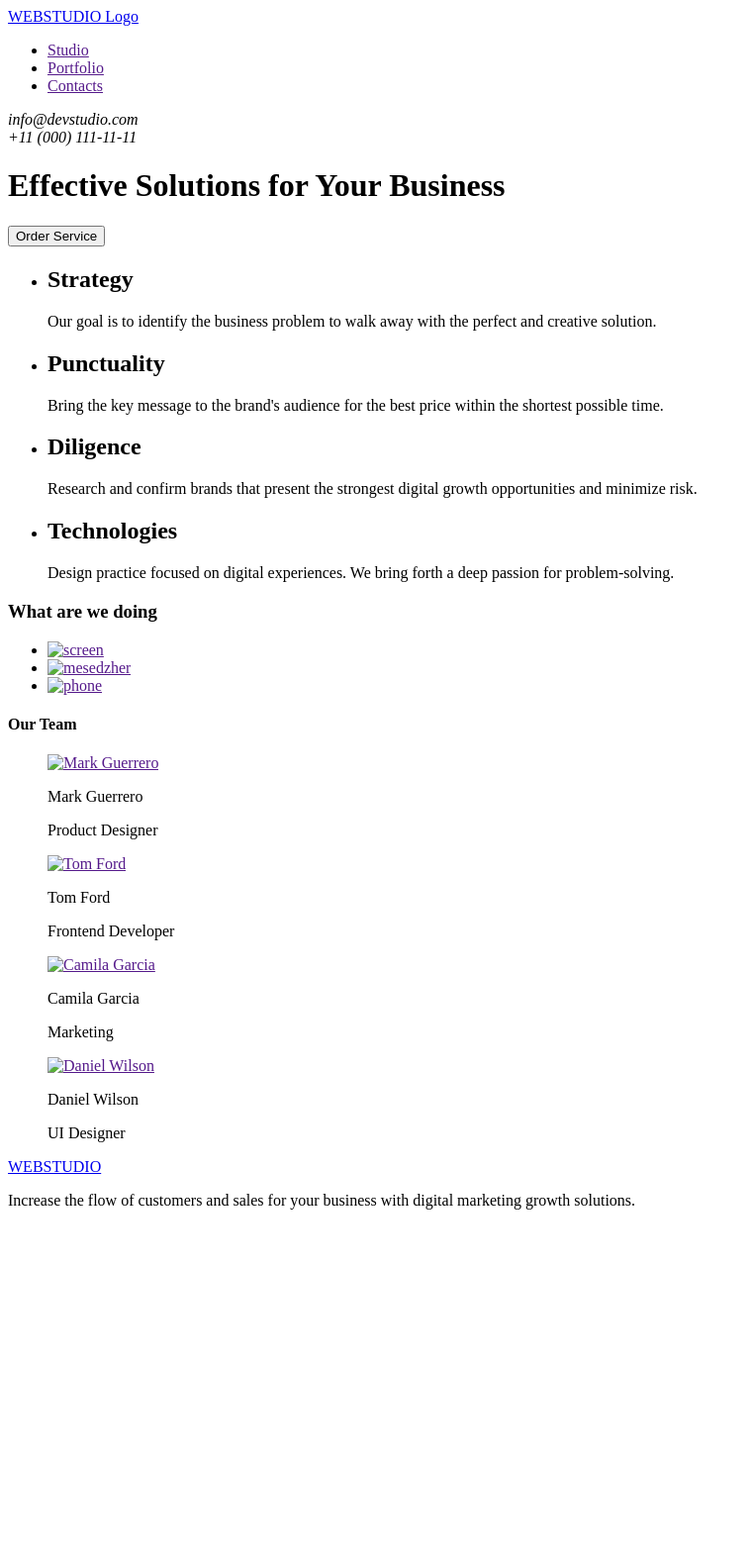
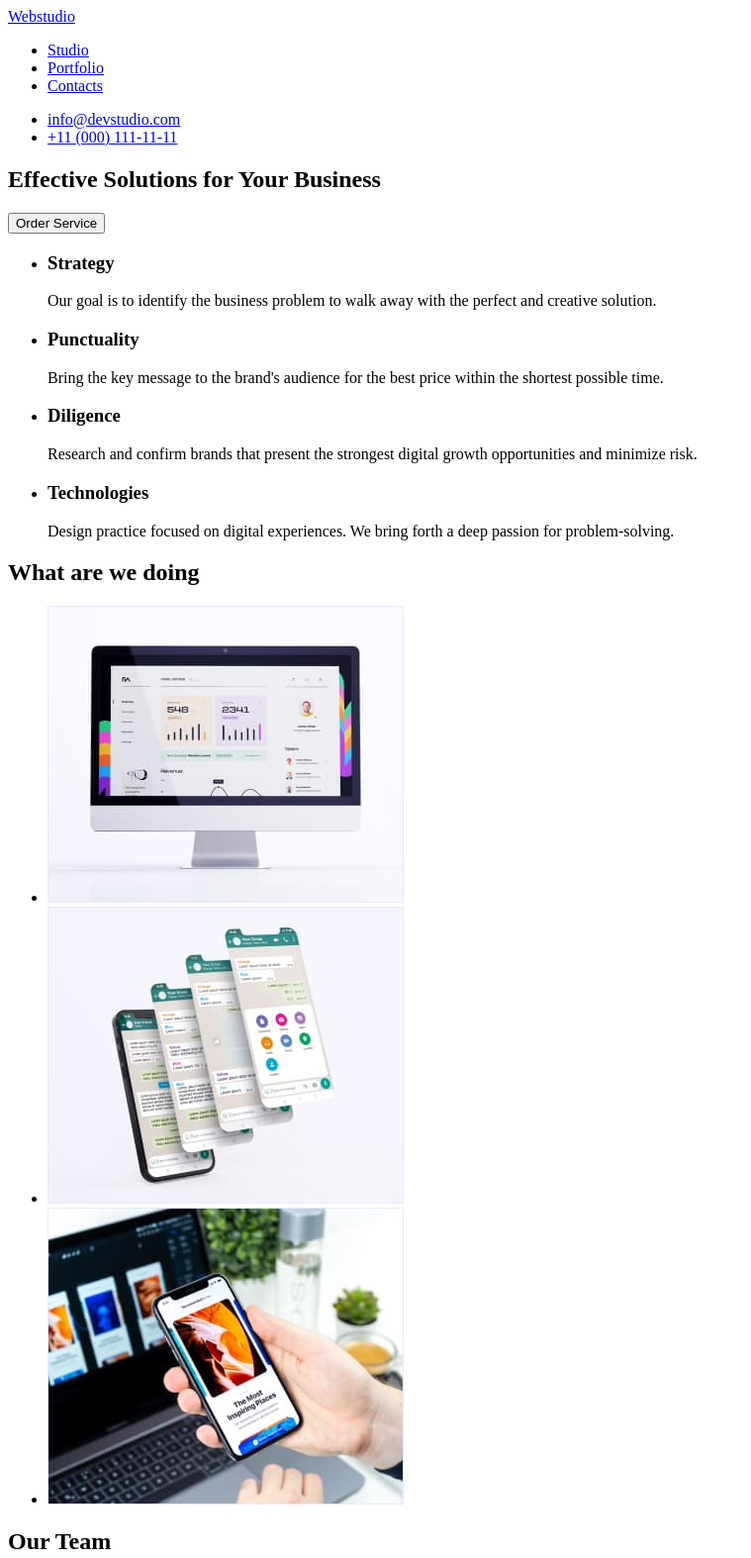
Before and after one commit to SvitlanaKi/goit-markup-hw-01, a plain HTML site: page index.html in a window 1280 px wide. Shown: the top 1574 px of the page at 99% size, without its empty margins (0-759 px from the left). Before the commit the page ends 1238 px from the top, so only its background shows below. Drawn offline with Linux system fonts and the light colour scheme.

Commit message:
correction

```diff
--- a/index.html
+++ b/index.html
@@ -9,63 +9,55 @@
 <body>
     <header>
         <nav>
-        <a href="/"> WEBSTUDIO Logo</a>
+        <a href="index.html"> Webstudio</a>
         <ul>
-            <li><a href="">Studio</a></li>
-            <li><a href="">Portfolio</a></li>
-            <li><a href="">Contacts</a></li>
+            <li><a href="./index.html">Studio</a></li>
+            <li><a href="./index.html">Portfolio</a></li>
+            <li><a href="./index.html">Contacts</a></li>
         </ul>
         </nav>
-        <address>info@devstudio.com</address>
-        <address>+11 (000) 111-11-11</address>
+        <ul>
+        <li><a href="info@devstudio.com">info@devstudio.com</a></li>
+        <li><a href="tel:+110001111111">+11 (000) 111-11-11</a></li>
+    </ul>
     </header>
-    <div>
+    <main>
+    <section>
         <h1>Effective Solutions for Your Business</h1>
-    <button>Order Service</button>
-</div>
-
-<main>
+    <button type="botton">Order Service</button>
+</section>
+    <section>
+        <h2 hidden>Advantages</h2>
     <ul>
-    <li><h2>Strategy</h2>
+    <li><h3>Strategy</h3>
     <p>Our goal is to identify the business
         problem to walk away with the perfect and creative solution. </p></li>
-<li><h2>Punctuality</h2>
+<li><h3>Punctuality</h3>
 <p>Bring the key message to the brand's audience for the best price within the shortest possible time.</p></li>
-<li><h2>Diligence</h2>
+<li><h3>Diligence</h3>
 <p>Research and confirm brands that present the strongest digital growth opportunities and minimize risk.</p></li>
-<li><h2>Technologies</h2>
+<li><h3>Technologies</h3>
 <p>Design practice focused on digital experiences. We bring forth a deep passion for problem-solving.</p></li>
 </ul>
-<div>
-    <h3>What are we doing</h3>
+    <h2>What are we doing</h2>
     <ul>
-        <li>
-            <a href="">
-            <img src="./images//Rectangle 71.jpg" alt="screen" width="360"></a> </li>
-            <li>
-                <a href="">
-                <img src="./images//Rectangle 71 (1).jpg" alt="mesedzher" width="360"></a> </li>
-                <li>
-                    <a href="">
-                    <img src="./images//Rectangle 71 (2).jpg" alt="phone" width="360"></a> </li>
+    <li><img src="./images/computer.jpg" alt="screen" width="360"></a> </li>
+    <li><img src="./images/page.jpg" alt="mesedzher" width="360"></a> </li>
+    <li><img src="./images/phone.jpg" alt="phone" width="360"></a> </li>
     </ul>
-</div>
-<div>
-    <h4>Our Team</h4>
+</section>
+<section>
+    <h2>Our Team</h2>
     <ul>
-        <a href="">
-            <img src="./images//img.jpg" alt="Mark Guerrero" width="264"></a><p>Mark Guerrero</p> <p>Product Designer</p></li>
-            <a href="">
-                <img src="./images//img (1).jpg" alt="Tom Ford" width="264"></a><p>Tom Ford</p><p>Frontend Developer</p> </li>
-                <a href="">
-                    <img src="./images//img (2).jpg" alt="Camila Garcia" width="264"></a><p>Camila Garcia</p><p>Marketing</p> </li>
-                    <a href="">
-                        <img src="./images//img (3).jpg" alt="Daniel Wilson" width="264"></a><p>Daniel Wilson</p><p>UI Designer</p> </li>
+        <li><img src="./images/Mark.jpg" alt="Mark Guerrero" width="264"></a><h3>Mark Guerrero</h3> <p>Product Designer</p></li>
+        <li><img src="./images/Tom.jpg" alt="Tom Ford" width="264"></a><h3>Tom Ford</h3><p>Frontend Developer</p> </li>
+        <li><img src="./images/Camila.jpg" alt="Camila Garcia" width="264"></a><h3>Camila Garcia</h3><p>Marketing</p> </li>
+        <li><img src="./images/Daniel.jpg" alt="Daniel Wilson" width="264"></a><h3>Daniel Wilson</h3><p>UI Designer</p> </li>
     </ul>
-</div>
+</section>
 </main>
    <footer>
-    <a href="/"> WEBSTUDIO</a>
+    <a href="./index.html"> Webstudio</a>
     <p>Increase the flow of customers and sales for your business with digital marketing growth solutions.</p>
    </footer>
 </body>
```
Also changed, not shown: images/Camila.jpg (added), images/Daniel.jpg (added), images/Mark.jpg (added), images/Rectangle 71 (1).jpg (deleted), images/Rectangle 71 (2).jpg (deleted), images/Rectangle 71.jpg (deleted), images/Tom.jpg (added), images/computer.jpg (added), images/img (1).jpg (deleted), images/img (2).jpg (deleted), images/img (3).jpg (deleted), images/img.jpg (deleted), images/page.jpg (added), images/phone.jpg (added).
